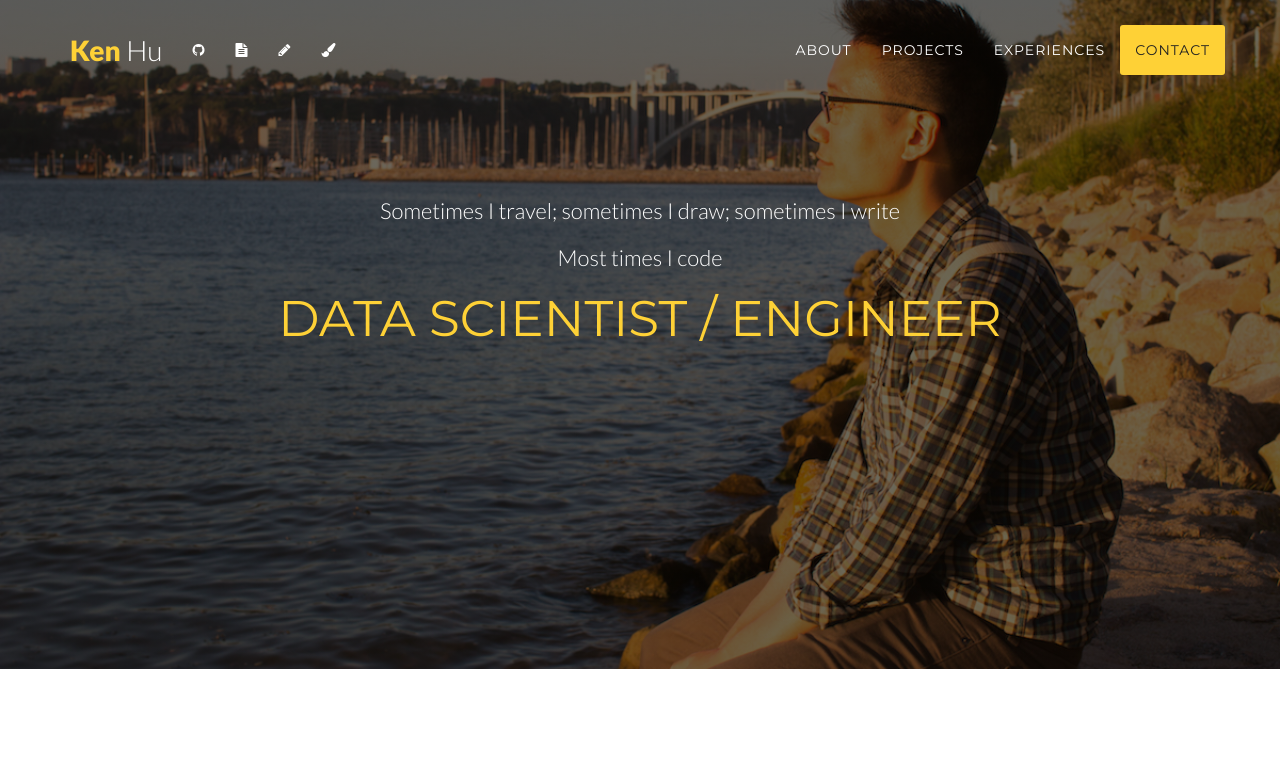
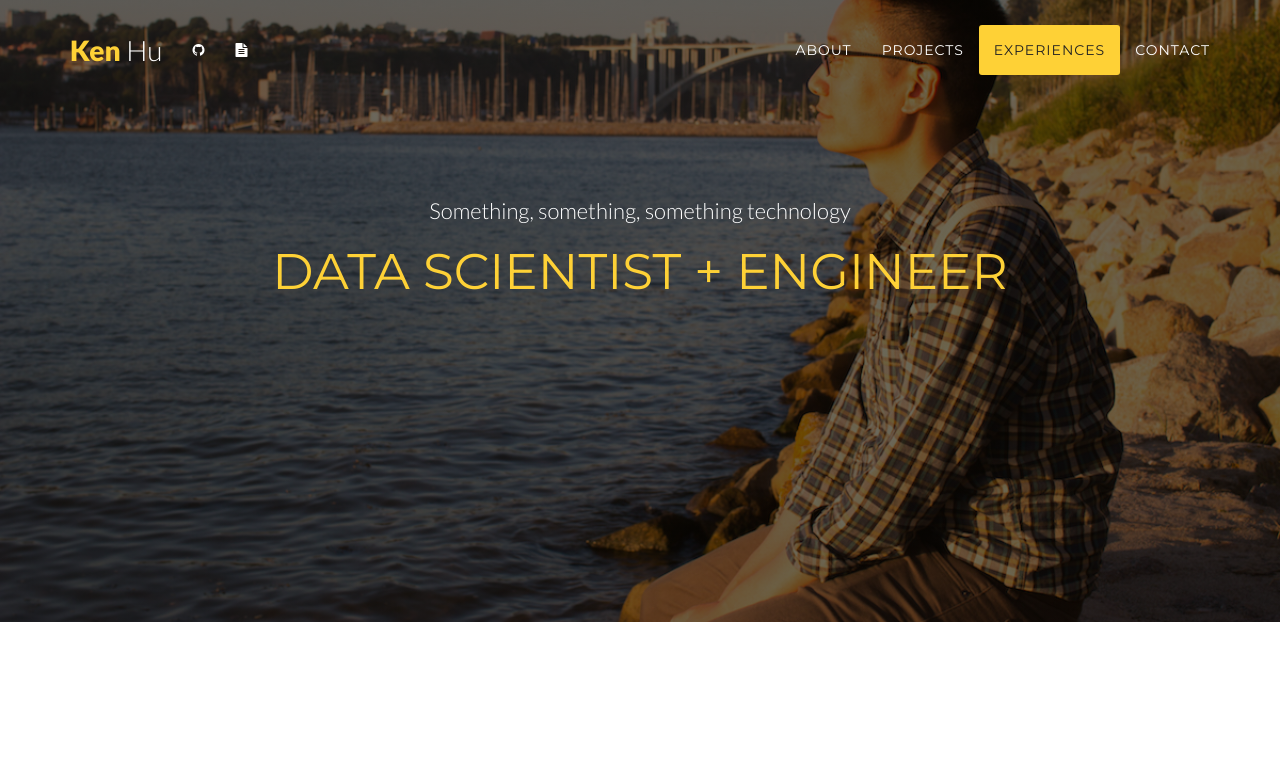
Before and after one commit to whosken/whosken.github.io, a plain HTML site: page index.html in a window 1280 px wide. Shown: the top 769 px of the page. Drawn offline with nearby package versions, Linux system fonts and the light colour scheme.

Commit message:
remove blog, illustration, and contact; update copy

```diff
--- a/index.html
+++ b/index.html
@@ -63,8 +63,6 @@
                 <ul class="nav navbar-nav">
                     <li><a title="Github" href="https://github.com/whosken/"><i class="fa fa-github"></i></a></li>
                     <li><a title="CV" href="cv"><i class="fa fa-file-text"></i></a></li>
-                    <li><a title="Blog" href="https://medium.com/@whosbacon/"><i class="fa fa-pencil"></i></a></li>
-                    <li><a title="Illustrations" href="https://photos.app.goo.gl/MYSUr9NrvAabRbyWA"><i class="fa fa-paint-brush"></i></a></li>
                 </ul>
                 <ul class="nav navbar-nav navbar-right">
                     <li>
@@ -90,9 +88,8 @@
     <header>
         <div class="container">
             <div class="intro-text">
-                <div class="intro-lead-in">Sometimes I travel; sometimes I draw; sometimes I write</div>
-                <div class="intro-lead-in">Most times I code</div>
-                <div class="intro-heading">Data Scientist / Engineer</div>
+                <div class="intro-lead-in">Something, something, something technology</div>
+                <div class="intro-heading">Data Scientist + Engineer</div>
             </div>
         </div>
     </header>
@@ -386,7 +383,7 @@
     </section>
 
     <!-- Contact Section -->
-    <section id="contact">
+    <!--<section id="contact">
         <div class="container">
             <div class="row">
                 <div class="col-lg-12 text-center">
@@ -401,7 +398,7 @@
                 </div>
             </div>
         </div>
-    </section>
+    </section>-->
 
     <footer>
         <div class="container">
```
